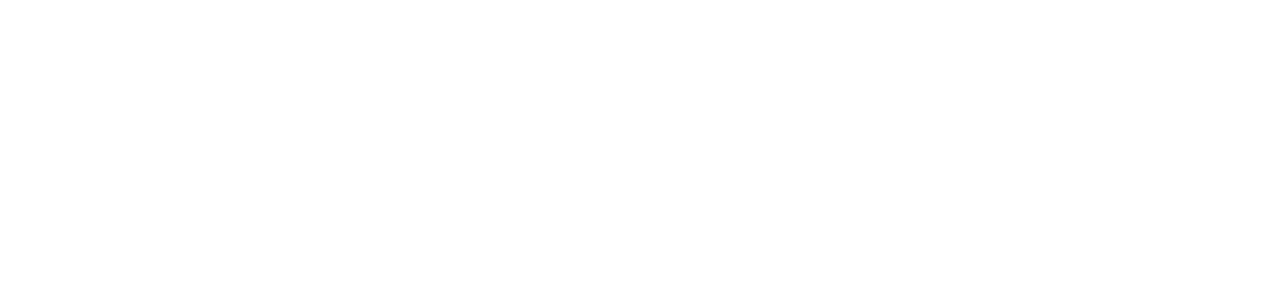
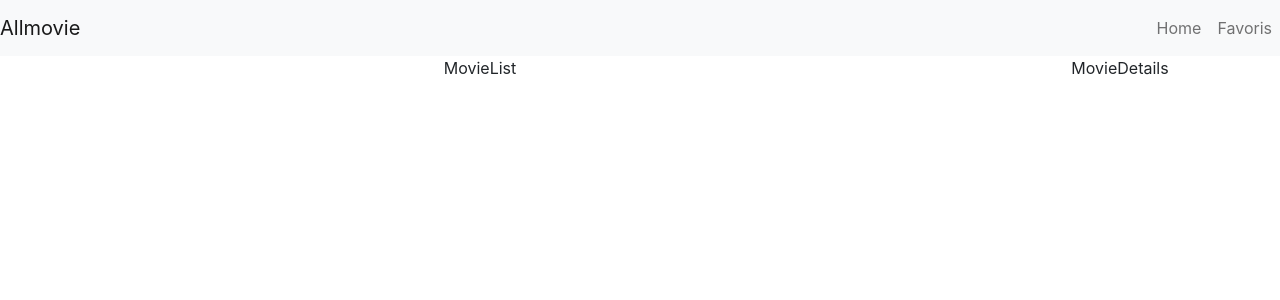
Before and after one commit to KevinPrg/dyma-form, a React (Create React App) app in the folder dyma-form/: page / in a window 1280 px wide. Shown: the top 300 px of the page. Built offline with nearby package versions, Linux system fonts and the light colour scheme.

Commit message:
add true header

```diff
--- a/dyma-form/public/index.html
+++ b/dyma-form/public/index.html
@@ -25,6 +25,8 @@
       Learn how to configure a non-root public URL by running `npm run build`.
     -->
     <title>React App</title>
+    <link href="https://cdn.jsdelivr.net/npm/bootstrap@5.1.3/dist/css/bootstrap.min.css" rel="stylesheet" integrity="sha384-1BmE4kWBq78iYhFldvKuhfTAU6auU8tT94WrHftjDbrCEXSU1oBoqyl2QvZ6jIW3" crossorigin="anonymous">
+    <script src="https://cdn.jsdelivr.net/npm/bootstrap@5.1.3/dist/js/bootstrap.bundle.min.js" integrity="sha384-ka7Sk0Gln4gmtz2MlQnikT1wXgYsOg+OMhuP+IlRH9sENBO0LRn5q+8nbTov4+1p" crossorigin="anonymous"></script>
   </head>
   <body>
     <noscript>You need to enable JavaScript to run this app.</noscript>
--- a/dyma-form/src/App.js
+++ b/dyma-form/src/App.js
@@ -1,9 +1,14 @@
 import './App.css';
+import { Header, MovieList, MovieDetails } from './components';
 
 function App() {
   return (
     <div className="App">
-
+      <Header />
+      <div className='d-flex flex-row' >
+      <MovieList />
+      <MovieDetails />
+      </div>
     </div>
   );
 }
--- a/dyma-form/src/components/header/Header.jsx
+++ b/dyma-form/src/components/header/Header.jsx
@@ -0,0 +1,24 @@
+import React from "react";
+
+function Header() {
+    return(
+        <header className="navbar navbar-expand-lg navbar-light bg-light">
+            <a href="test" className="navbar-brand">Allmovie</a>
+            <button className="navbar-toggler">
+                <span className="navbar-toggler-icon"></span>
+            </button>
+            <div className="collapse navbar-collapse">
+                <ul className="navbar-nav ms-auto">
+                    <li className="nav-item active">
+                        <a className="nav-link" href="/">Home</a>
+                    </li>
+                    <li className="nav-item">
+                        <a className="nav-link" href="/">Favoris</a>
+                    </li>
+                </ul>
+            </div>
+        </header>
+    )
+}
+
+export default Header
--- /dev/null
+++ b/dyma-form/src/components/index.js
@@ -0,0 +1,4 @@
+export { default as Header } from './header/Header';
+export { default as MovieList } from './movie-list/MovieList';
+export { default as MovieDetails } from './movie-details/MovieDetails';
+export { default as MovieElement } from './movie-list/MovieElement';
--- a/dyma-form/src/components/movie-details/MovieDetails.jsx
+++ b/dyma-form/src/components/movie-details/MovieDetails.jsx
@@ -0,0 +1,9 @@
+import React from "react";
+
+function MovieDetails() {
+    return(
+        <div className="w-25">MovieDetails</div>
+    )
+}
+
+export default MovieDetails
--- a/dyma-form/src/components/movie-list/MovieElement.jsx
+++ b/dyma-form/src/components/movie-list/MovieElement.jsx
@@ -0,0 +1,9 @@
+import React from "react";
+
+function MovieElement() {
+    return(
+        <header>MovieElement</header>
+    )
+}
+
+export default MovieElement
--- a/dyma-form/src/components/movie-list/MovieList.jsx
+++ b/dyma-form/src/components/movie-list/MovieList.jsx
@@ -0,0 +1,9 @@
+import React from "react";
+
+function MovieList() {
+    return(
+        <div className="w-75">MovieList</div>
+    )
+}
+
+export default MovieList
```
